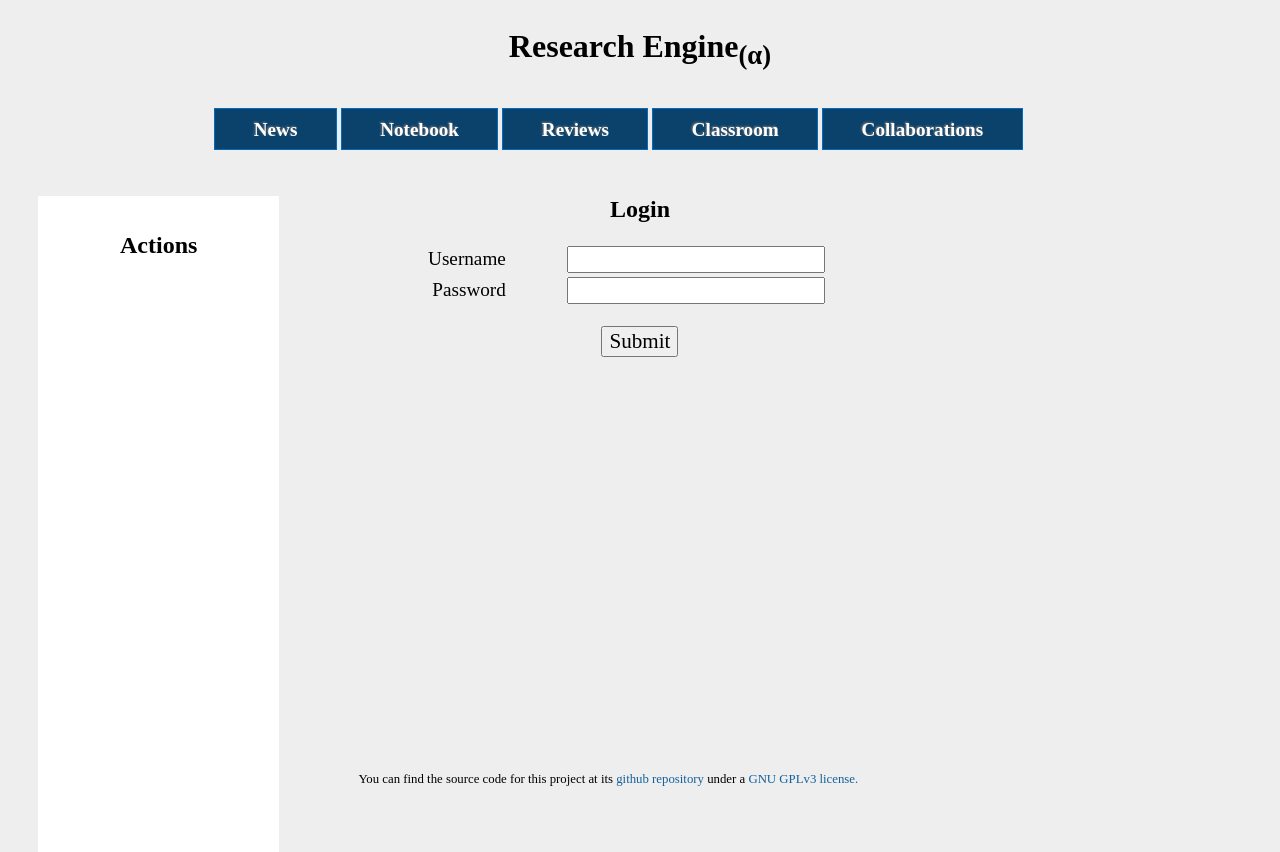
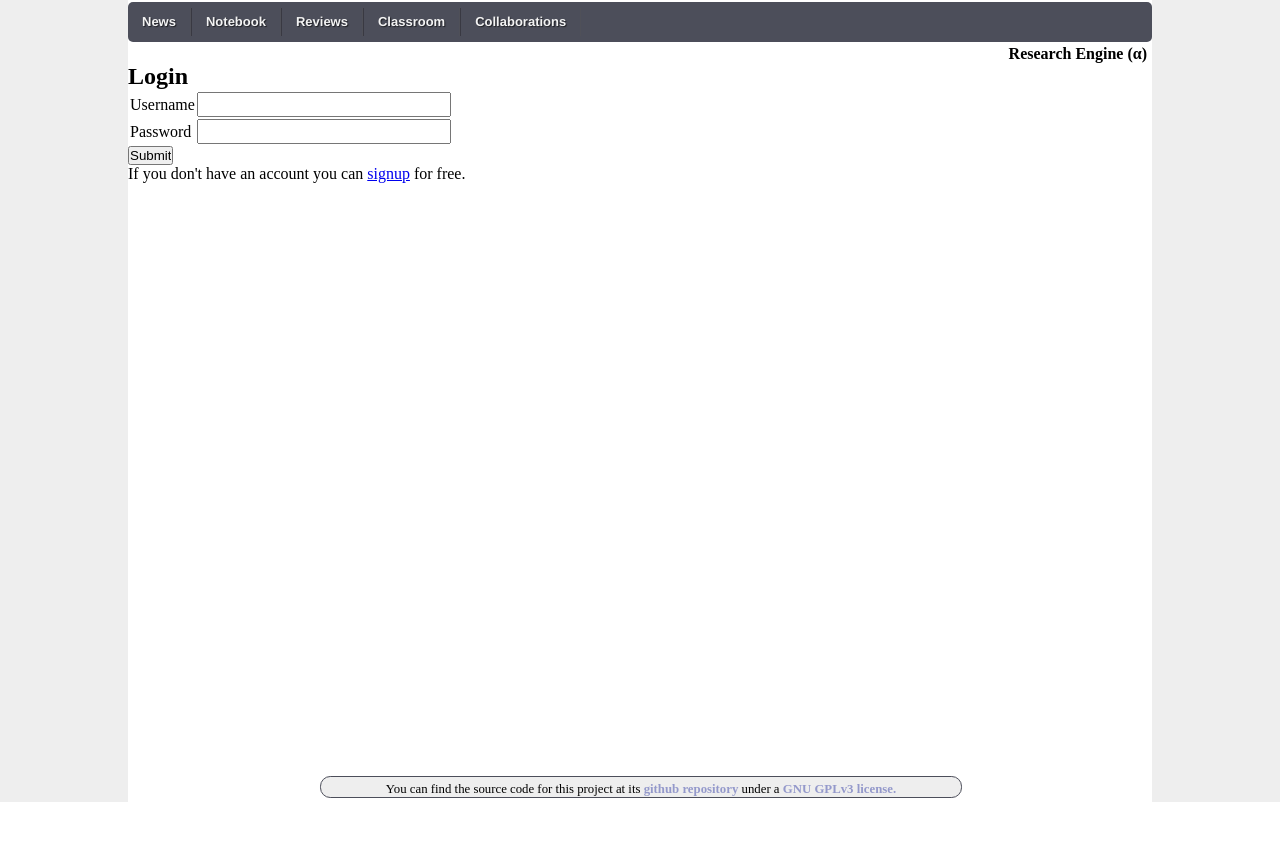
Before and after one commit to andresgsaravia/research-engine, a Python web app: template templates/login.html in a window 1280 px wide. After the commit the page ends 802 px from the top, so only its background shows below. Run offline with Jinja, Linux system fonts and the light colour scheme; the template is opened without the code that fills it, so the values that code supplies are empty.

Commit message:
A much better layout with dropdown menus using CSS3.

```diff
--- a/css/style.css
+++ b/css/style.css
@@ -1,161 +1,196 @@
 /* Released under a GPLv3 license */
 
 * {
-    font-family:"Times New Roman", Times, serif;
+    margin: 0px;
+    padding: 0px;
+}
+
+html {
+    height: 100%;
+    width: 100%;
 }
 
 body {
-    margin: 0 auto;
-    padding-top: 0;
-    padding-right: 3%;
-    padding-left: 3%;
-    padding-bottom: 5%;
+    height: 100%;
+    width: 100%;
     background-color: #EEEEEE;
 }
 
-h1 {
-    text-decoration: none;
-    text-align: center;
-    padding-top: 0.2em;
-    padding-bottom: 0.8em;
+.wrapper {
+    background-color: white;
+    margin: 0 auto;
+    min-height: 100%;
+    min-width: 750px;
+    width: 80%;
+    padding-top: 2px;
 }
 
-h1 a {
+.content {
+    padding-bottom: 3em;
+}
+
+.site-title {
+    text-align: right;
+    padding-top: 3px;
+    padding-right: 5px;
+}
+
+.site-title a {
+    text-align: center;
     text-decoration: none;
     color: black;
+    font-size: 0.5em;
 }
 
-h2 {
-    text-align: center;
+/* Menu */
+
+.menu,
+.menu ul,
+.menu li,
+.menu a {
+    margin: 0 auto;
+    padding: 0;
+    border: none;
+    outline: none;
 }
 
-.error {
-    color: red;
+.menu {
+    height: 40px;
+/*    width: 700px;*/
+    background: #4c4e5a;
+    border-radius: 5px;
 }
 
-/* menu */
-
-#menu {
-    width: 90%;
-    min-width: 70em;
-    height: 3.6em;
+.menu li {
+    position: relative;
+    list-style: none;
+    float: left;
+    display: block;
+    height: 40px;
 }
 
-#menu ul {
-    text-align: center;
+.menu li:last-child {
+    border-right: none;
+    float: right;
 }
 
-#menu ul li {
-    display: inline;
-    width: 15em;
+.menu li a {
+    display: block;
+    padding: 0 14px;
+    margin: 6px 0;
+    line-height: 28px;
+    text-decoration: none;
+
+    border-left: 1px solid #393942;
+    border-right: 1px solid #4f5058;
+
+    font-family: Helvetica, Arial, sans-serif;
+    font-weight: bold;
+    font-size:13px;
+
+    color: #f3f3f3;
+    text-shadow: 1px 1px 1px rgba(0,0,0,.6);
+
+    -webkit-transition: color .2s ease-in-out;
+    -o-transition: color.2s ease-in-out;
+    -ms-transition: color .2s ease-in-out;
+    transition: color .2s ease-in-out;
 }
 
-#menu ul li a {
-    text-decoration: none;
-    text-align: center;
-    font-size: 1.2em;
-    font-weight: bold;
-    color: #ffffff;
-    padding: 0.5em 2em;
-    border: thin solid #006CBD;
-    background: #0A426C;
-    text-shadow: -1px -1px 2px #777777;
+.menu li:first-child a {
+    border-left: none;
 }
 
-#menu ul li a:hover {
-    text-decoration: underline;
-    font-size: 1.2em;
-    color: #ffffff;
+.menu li:last-child a {
+    border-right: none;
 }
 
-#content {
-    text-align: center;
-    width: 80%;
+.menu li:hover > a {
+    color: #66E6FF;
 }
 
-/* sidebar */
+.menu ul {
+    position: absolute;
+    top: 40px;
+    left: 0px;
 
-#sidebar {
-    background-color: white;
-    padding-top: 1em;
-    width: 20%;
-    height: 40em;
-    float: left;
-    text-align: center;
+    opacity: 0;
+    background: #1f2024;
+
+    border-radius: 0 0 5px 5px;
+
+    -webkit-transition: opacity .25s ease .1s;
+    -o-transition: opacity .25s ease .1s;
+    -ms-transition: opacity .25s ease .1s;
+    transition: opacity .25s ease .1s;
 }
 
-/* login area */
-
-#login_area {
-    position: absolute;
-    top: 0;
-    right: 10%;
+.menu li:hover > ul {
+    opacity: 1;
 }
 
-#login_area a {
-    text-decoration: none;
-    color: #13619C;
+.menu ul li {
+    height: 0;
+    overflow: hidden;
+    padding: 0;
+
+    -webkit-transition: height .25s ease .1s;
+    -o-transition: height .25s ease .1s;
+    -ms-transition: height .25s ease .1s;
+    transition: height .25s ease .1s;
 }
 
-#login_area a:hover {
+.menu li:hover > ul li {
+    height: 36px;
+    overflow: visible;
+    padding: 0;
+}
+
+.menu ul li a {
+    width: 100px;
+    padding: 4px 0 4px 40px;
+    margin: 0;
+
+    border: none;
+    border-bottom: 1px solid #353539;
+}
+
+
+.menu ul li:last-child a {
+    border: none;
+}
+
+.menu li:last-child ul {
+    right: 0px;
+    left: -100px;
+}
+
+
+/* Footer */
+
+.footer {
+    width: 50%;
+    height: 1.6em;
+    margin-left: 15%;
+    text-align: center;
+    position: absolute;
+    bottom: 2px;
+    font-size: 0.8em;
+    border: 1px solid #4c4e5a;
+    border-radius: 0.8em;
+    background: #EEEEEE;
+}
+
+.footer p {
+    padding-top: 0.4em;
+}
+
+.footer a {
+    text-decoration: none;
+    color: #9499CB;
+    font-weight: bold;
+}
+
+.footer a:hover {
     text-decoration: underline;
 }
-
-/* other */
-
-#settings table{
-    margin: 0px auto;
-}
-
-#settings input[type=text] {
-    width: 500px;
-    font-size: 1.2em;
-}
-
-#settings textarea {
-    width: 500px;
-    height: 300px;
-    font-size: 1.2em;
-}
-
-input[type=submit] {
-    font-size: 1.1em;
-}
-
-.label {
-    text-align: right;
-    font-size: 1.2em;
-}
-
-#footer {
-    position: absolute;
-    padding-left: 25em;
-    text-align: center;
-    bottom: 0;
-    font-size: 0.8em;
-}
-
-#footer a {
-    text-decoration: none;
-    color: #13619C;
-}
-
-#foooter a:hover {
-    text-decoration: underline;
-}
-
-.login {
-    width: 500px;
-    margin: 0 auto;
-    font-size: 1.2em;
-}
-
-.login-label {
-    text-align: right;
-}
-
-.center-submit {
-    text-align: center;
-    padding-top: 1em;
-    font-size: 1.2em;
-}
--- a/src/generic.py
+++ b/src/generic.py
@@ -94,8 +94,7 @@ class GenericPage(webapp2.RequestHandler):
     def render(self, template, **kw):
         kw['username'] = self.get_username()
         if kw['username'] is None:
-            kw['login_message'] = ('You are not logged in. <a title="If you are an existing user, click here." href="/login">Login</a> or <a title="If you are a new user, click here." href="/signup">Signup</a>')
+            kw['login_message'] = ('<a href="/login">Login</a><ul><li><a href="/signup">Signup</a></li></ul>')
         else:
-            kw['login_message'] = ('You are signed in as <a title="Click here to edit your settings." href="/settings">%s</a>. <a href="/logout">Logout</a>' %
-                                   kw['username'])
+            kw['login_message'] = ('<a title="Click here to edit your settings." href="/settings">%s</a><ul> <li><a href="/logout">Logout</a></li></ul>' % kw['username'])
         self.write(self.render_str(template, **kw))
--- a/templates/base.html
+++ b/templates/base.html
@@ -7,41 +7,38 @@
   </head>
 
   <body>
-    <div id="page">
-      <div id="header">
-        <h1><a title="Still in alpha phase..." href="/">Research Engine</a><sub>(&alpha;)</sub></h1>
-      </div>
+  <div class="wrapper">
 
-      <div id="login_area">
-        <p>{{login_message | safe}}</p>
-      </div>
-
-      <div id="menu">
-	<ul>
+    <ul class="menu">
       <li><a title="Latest updates from your sources." href="/news">News</a></li>
       <li><a title="Write and organize your ideas and progress." href="/notebook">Notebook</a></li>
-	  <li><a title="Reviews of articles and blog posts." href="/reviews">Reviews</a></li>
+      <li><a title="Reviews of articles and blog posts." href="/reviews">Reviews</a>
+	<ul>
+	  <li><a href="/reviews/articles">Articles</a></li>
+	  <li><a href="/reviews/blog_posts">Blog posts</a></li>
+	</ul>
+      </li>
       <li><a title="Classes you are giving." href="/classroom">Classroom</a></li>
       <li><a title="Projects in collaboration with your peers." href="/collaborations">Collaborations</a></li>
+      <li>{{login_message | safe}}</li>
     </ul>
-      </div>
 
-      <div id="main">
-        <div id="sidebar">
-          <h2>Actions</h2>
+    <div class="sidebar">
       {% block sidebar %}
       {% endblock %}
     </div>
 
-        <div id="content">
+    <div class="content">
+      <div class="site-title"><h1><a title="Still in alpha phase..." href="/">Research Engine (&alpha;)</a></h1></div>
+
       {% block content %}
       {% endblock %}
     </div>
 
+    <div class="footer">
+      <p>You can find the source code for this project at its <a title="Contributions, testings and bug reports are welcome!" href="https://github.com/andresgsaravia/research-engine">github repository</a> under a <a title="Please make sure you understand this license before using the source code for this project." href="http://www.gnu.org/licenses/gpl-3.0.html">GNU GPLv3 license.</a></p>
     </div>
-    </div>
-    <div id="footer">
-      <p>You can find the source code for this project at its <a title="Contributions, testings and bug reports are welcome!" href="https://github.com/andresgsaravia/research-engine">github repository</a> under a <a title="Please make sure you understand this license before using the source code for this project." href="http://www.gnu.org/licenses/gpl-3.0.html">GNU GPLv3 license.</a></p>
+
   </div>
   </body>
 </html>
--- a/templates/login.html
+++ b/templates/login.html
@@ -47,7 +47,7 @@
     </div>
   </form>
 
-
+<p>If you don't have an account you can <a href="/signup">signup</a> for free.</p>
 
 {% endif %}
 
```
Also changed, not shown: 1 other file. Lines whose indentation alone changed are shown as unchanged.
